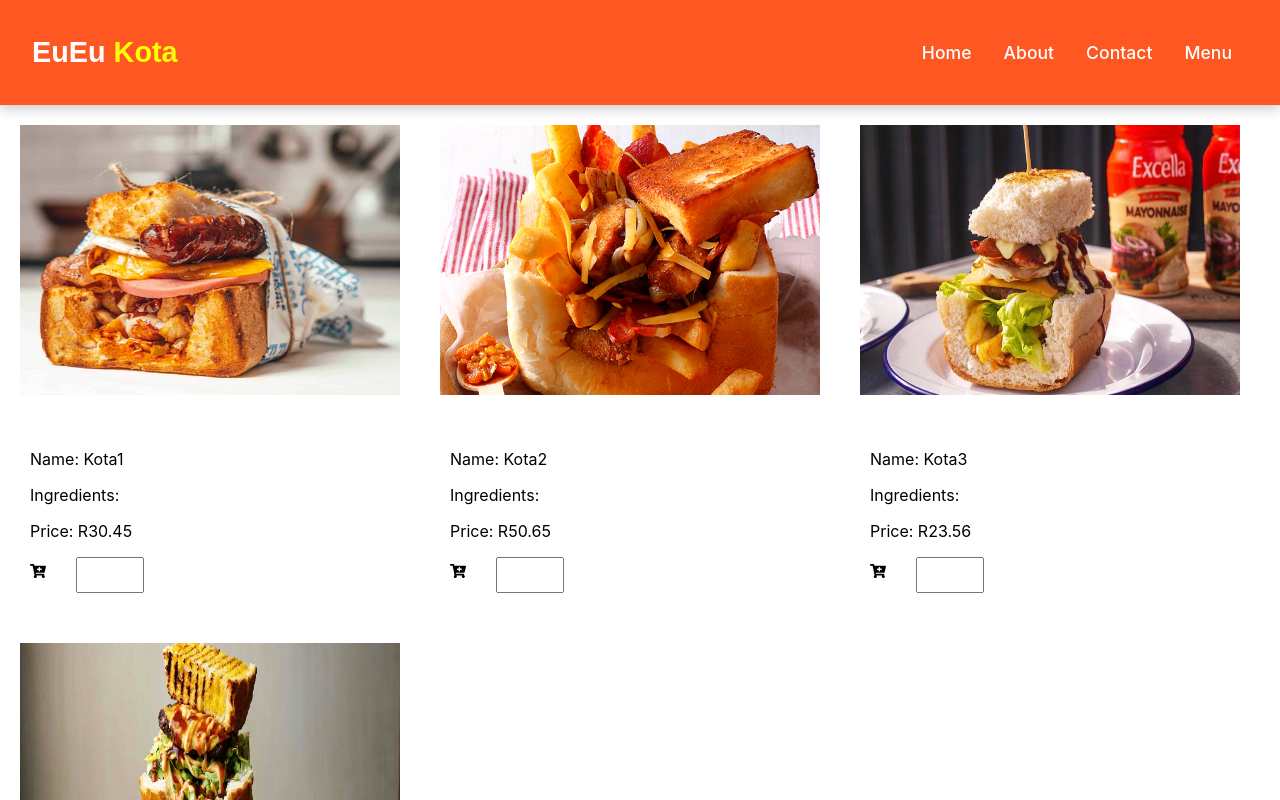
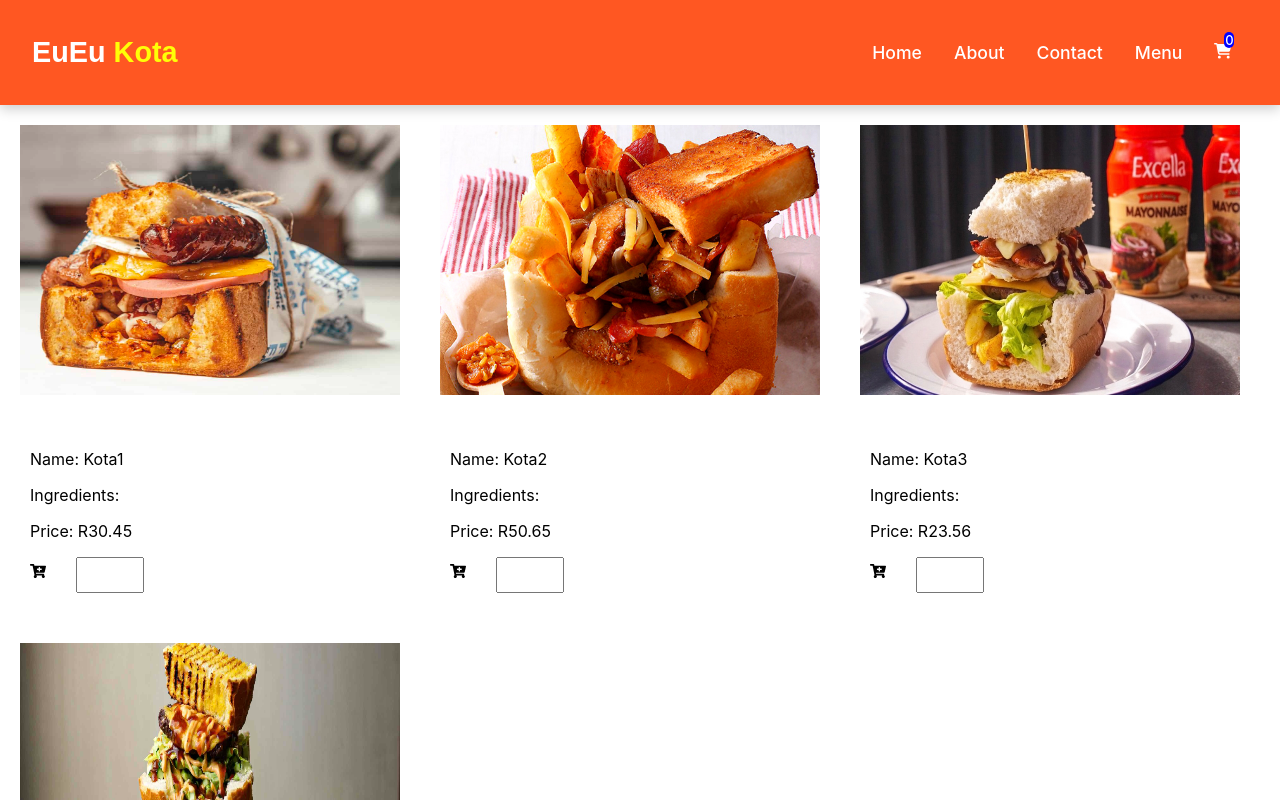
Before and after one commit to eureka03/eueuKota, a React (Create React App) app: page /Menu in a window 1280 px wide. Shown: the top 800 px of the page. Built offline with nearby package versions, Linux system fonts and the light colour scheme.

Commit message:
changes added

```diff
--- a/src/Components/Menu.css
+++ b/src/Components/Menu.css
@@ -2,10 +2,13 @@
     width:380px;
     height:270px;
     margin:20px;
+    background-blend-mode: lighten;
+
 }
 .Menu-config{
     display:flex;
     flex-wrap: wrap;
+
 }
 .description{
     margin:30px;
--- a/src/Components/Navbar.css
+++ b/src/Components/Navbar.css
@@ -8,6 +8,19 @@
         z-index:1000;
         box-shadow:0 4px 12px rgba(0,0,0,0.2);
 
+    }
+    .cartcart{
+        position:relative;
+    }
+    .cartCount{
+        position: absolute;
+        top:-10px;
+        background:blue;
+        border-radius:10px;
+        left:10px;
+        font-size:13px;
+        text-align:center;
+        width:10px;
     }
     .navbar-container{
         display:flex;
--- a/src/Components/Navbar.js
+++ b/src/Components/Navbar.js
@@ -2,6 +2,7 @@ import React from 'react';
 import './Navbar.css';
 import {Link} from 'react-router-dom';
 import {useState} from 'react';
+import { FaCartShopping } from "react-icons/fa6";
 
 export default function Navbar(){
     const [isOpen,setIsOpen] = useState(false);
@@ -22,6 +23,7 @@ export default function Navbar(){
                     <Link to='/About'>About</Link>
                     <Link to='/Contact'>Contact</Link>
                     <Link to='/Menu'>Menu</Link>
+                    <Link to='/Cart' className="cartcart"><FaCartShopping/><span className='cartCount'>0</span></Link>
                 </div>
                 <div className="hamburger" onClick={toggleMenu}>
                     <div className={`bar ${isOpen?'open':''}`}></div>
```
